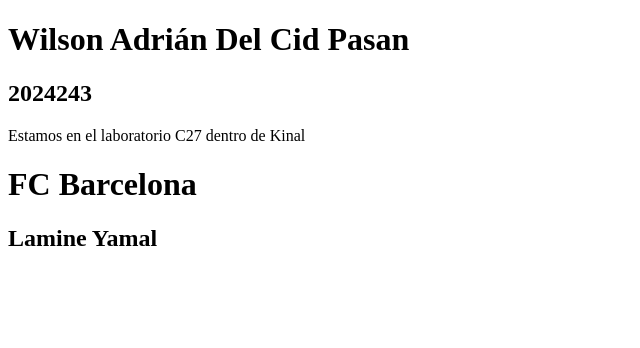
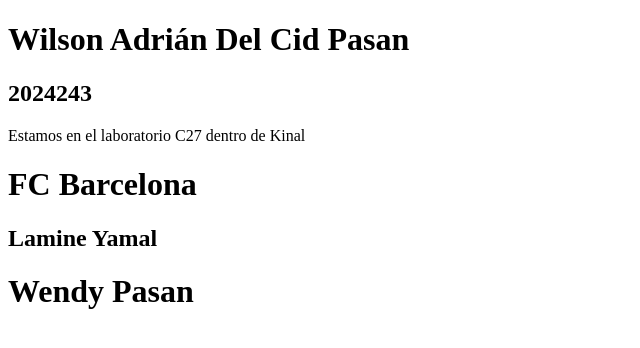
Before and after one commit to wdelcid-2024243/AdriEjemplo, a plain HTML site: page index.html in a window 1280 px wide. Shown: the whole page, without its empty margins (0-640 px from the left). Drawn offline with Linux system fonts and the light colour scheme.

Commit message:
Agregar nombre de mi mamá en h1

```diff
--- a/index.html
+++ b/index.html
@@ -12,5 +12,7 @@
 
     <h1>FC Barcelona</h1>
     <h2>Lamine Yamal</h2>
+
+    <h1>Wendy Pasan</h1>
 </body>
 </html>
```
